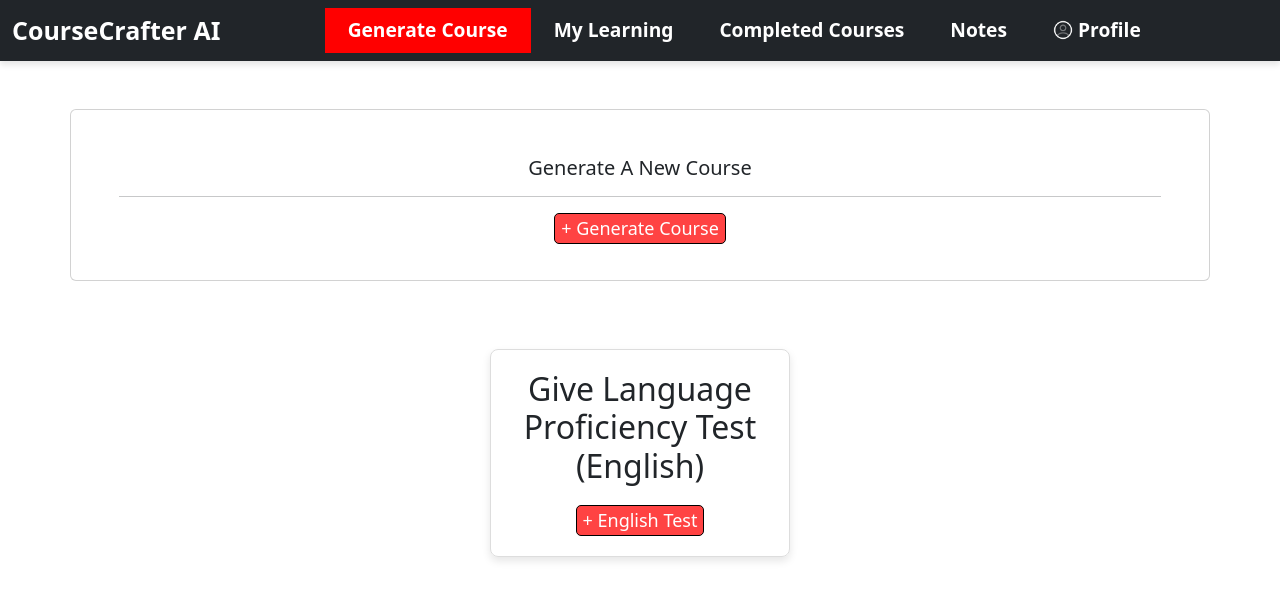
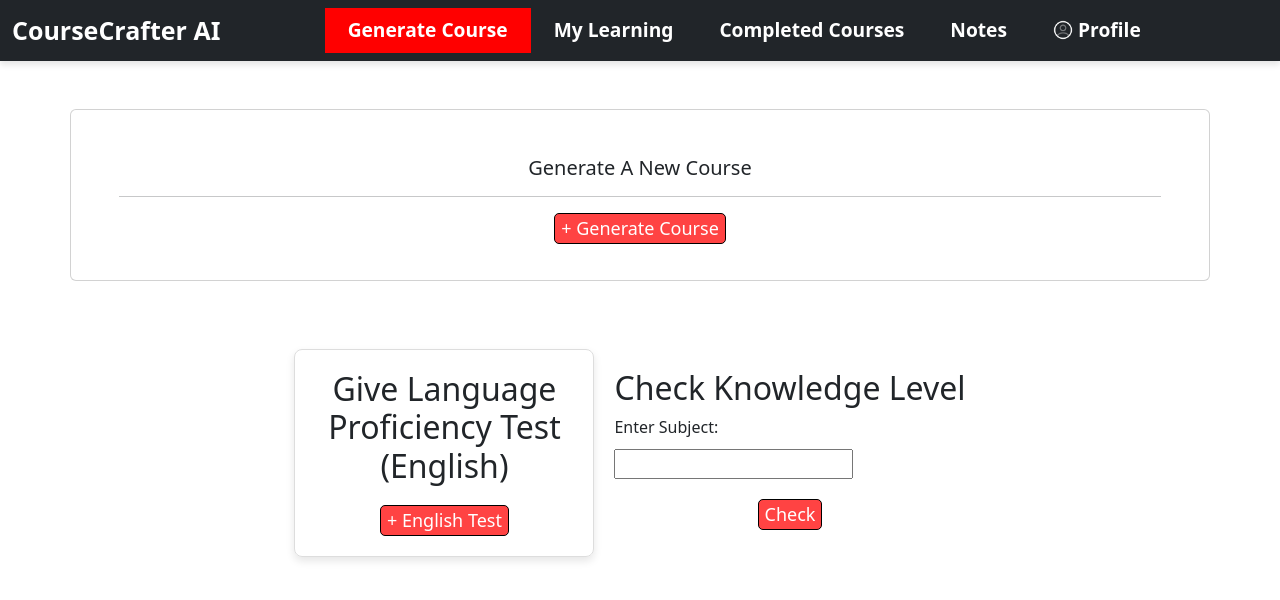
Before and after one commit to VishnukantMULE/course_crafter_ai, a React (Create React App) app: page /dashboard in a window 1280 px wide. Shown: the top 600 px of the page. Built offline with nearby package versions, Linux system fonts and the light colour scheme; no server answers; sample sign-in values are in the browser's storage.

Commit message:
review changes for aligning the div

```diff
--- a/src/components/Dashboard/Course/CreateCourse.js
+++ b/src/components/Dashboard/Course/CreateCourse.js
@@ -34,6 +34,7 @@ export default function CreateCourse() {
 
   return (
     <>
+
       {showComponent === "" && (
         <div className="container mt-5">
           <div className="row justify-content-center">
@@ -67,8 +68,9 @@ export default function CreateCourse() {
                 <div className="your-updated-class-name">
                   {englishScore !== null ? (
                     <>
-                    <h2>Your English score is: {englishScore}/100</h2>
-                    <div className="updated-container-button">
+                      <h2>Your English score is: {englishScore}/100</h2>
+                      <div className="updated-container-button">
+
                         <button className="button" onClick={handleEnglishClick}>
                           + Retake English Test
                         </button>
@@ -87,12 +89,24 @@ export default function CreateCourse() {
                     </>
                   )}
                 </div>
+
               </div>
             </div>
+            <div className="updated-card-body">
+            <h2 className="your-updated-class-name">Check Knowledge Level </h2>
+                  <label htmlFor="subject">Enter Subject:</label>
+                  <input type="text" id="subject" name="subject" />
+                  {/* add a check button below */}
+                 <br></br>
+                  <div className="updated-container-button text-center">
+                    <button className="button">Check</button>
+                  </div>
+                  </div>
           </div>
         </div>
+      )}
 
-      )}
+
 
       {showComponent === "english" && (
         <English onGoBack={() => setShowComponent("")} />
```
